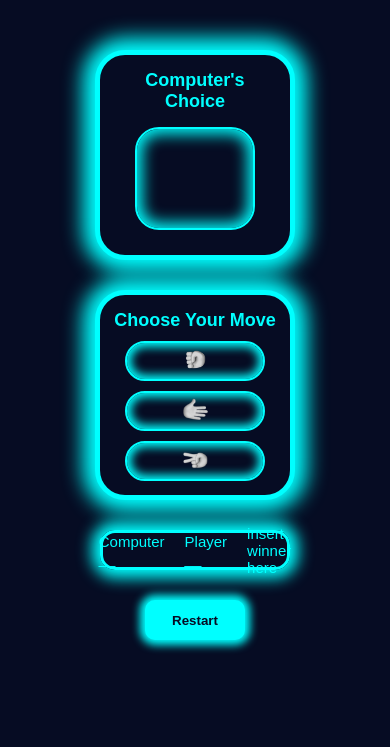
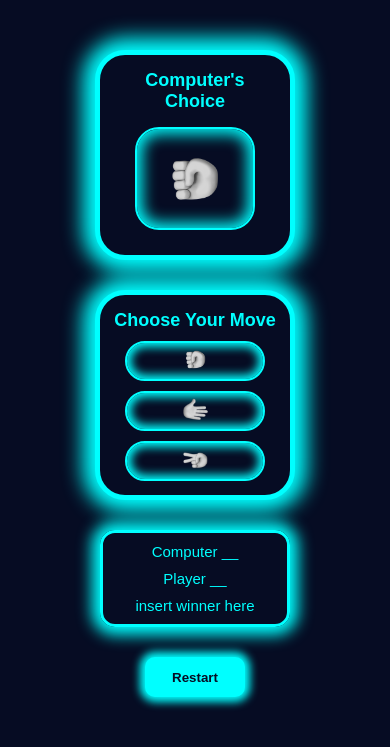
Before and after one commit to Russellier/rock-paper-scissors, a plain HTML site: page index.html in a window 390 px wide. Both pictures are taken after a click on the button 195 px from the left and 415 px from the top of the page. Shown: the part 55-802 px from the top of the page. Drawn offline with Linux system fonts and the light colour scheme.

Commit message:
feat: Display image of computer's choice

```diff
--- a/script.js
+++ b/script.js
@@ -1,19 +1,33 @@
 "use strict";
 
 function getComputerChoice() {
+  const imgContainer = document.querySelector('.computers-choice div');
+  const imgOfComputerChoice = document.createElement('img');
+  const existingImage = document.querySelector('.computers-choice img');
   let randomNumber = Math.floor(Math.random() * 3);
   let computerChoice;
+  if (existingImage) {
+    console.log("There's an image");
+    imgContainer.removeChild(existingImage);
+  }
   switch(randomNumber) {
     case 0:
       computerChoice = 'rock';
+      imgOfComputerChoice.src = 'images/rock.png';
+      imgOfComputerChoice.style.transform = 'rotate(-90deg)';
       break;
     case 1:
       computerChoice =  'paper';
+      imgOfComputerChoice.src = 'images/paper.png';
+      imgOfComputerChoice.style.transform = 'rotate(90deg)';
       break;
     case 2:
       computerChoice =  'scissors';
+      imgOfComputerChoice.src = 'images/scissors.png';
+      imgOfComputerChoice.style.transform = 'rotate(-90deg)';
       break;
   }
+  imgContainer.appendChild(imgOfComputerChoice);
   return computerChoice;
 }
 
--- a/styles.css
+++ b/styles.css
@@ -91,11 +91,13 @@ button:active {
 .score {
   display: flex;
   justify-content: center;
+  flex-direction: column;
   align-items: center;
-  gap: 20px;
+  gap: 10px;
   margin: 30px auto;
   width: 200px;
-  height: 65px;
+  min-height: 65px;
+  padding: 10px;
   font-size: 15px;
   color: #0ff;
   border: 3px solid #0ff;
@@ -119,6 +121,9 @@ button:active {
 }
 
 .computers-choice div {
+  display: flex;
+  justify-content: center;
+  align-items: center;
   margin: 0 20px 40px;
   height: 140px;
   width: 140px;
@@ -135,6 +140,12 @@ button:active {
   color: white;
   flex-shrink: 0;
   box-shadow: inset 0 0 10px 5px #0ff;
+}
+
+img {
+  height: 65px;
+  width: auto;
+  filter: grayscale(100%);
 }
 
 .circle img {
@@ -251,6 +262,11 @@ button:active {
     margin-bottom: 15px;
   }
 
+  img {
+    height: 50px;
+    width: auto;
+  }
+
   .rock img {
     width: 21px;
     height: auto;
@@ -264,6 +280,5 @@ button:active {
 
   .score {
     width: 190px;
-    height: 40px;
   }
 }
```
